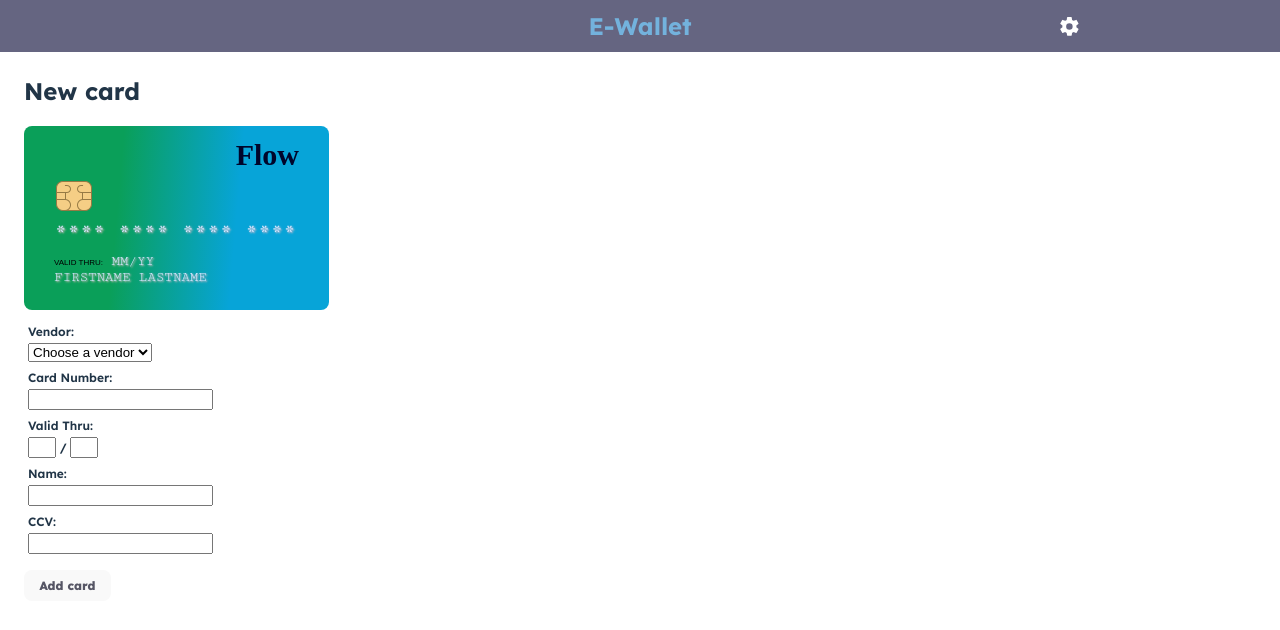
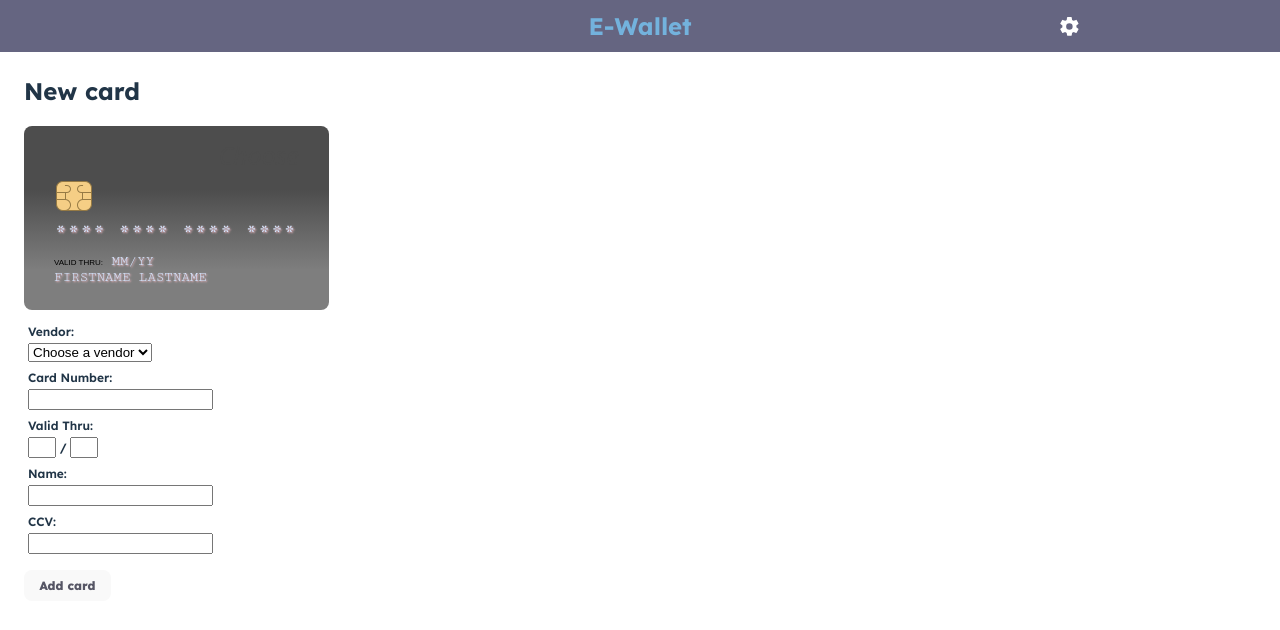
Before and after one commit to sirisab/E-Wallet, a React (Vite) app: page /addcard in a window 1280 px wide. Shown: the top 630 px of the page. Built offline with nearby package versions, Linux system fonts and the light colour scheme; a web font is replaced by a local one.

Commit message:
fixes card style bug

```diff
--- a/src/components/CardForm.jsx
+++ b/src/components/CardForm.jsx
@@ -31,7 +31,7 @@ function CardForm({ initialCardData, onSubmit }) {
       {/* Preview of card */}
       <Card
         cardHolder={cardData?.cardHolder.toUpperCase() || 'FIRSTNAME LASTNAME'}
-        vendor={cardData?.vendor || 'Flow'}
+        vendor={cardData?.vendor || 'Choose'}
         cardNumber={cardData?.cardNumber || '**** **** **** ****'}
         validThruMonth={
           cardData?.validThruMonth
--- a/src/features/card/Card.module.css
+++ b/src/features/card/Card.module.css
@@ -60,9 +60,9 @@
 
 .Gorigori {
   background: repeating-linear-gradient(
-    10deg,
+    0deg,
     #d80707,
-    #d80707 100gpx,
+    #d80707 100px,
     #edb3ff 62px,
     #edb3ff 640px
   );
@@ -72,7 +72,7 @@
     font-size: 30px;
     font-weight: 400;
     font-style: normal;
-    color: rgb(255, 128, 0);
+    color: #d80707;
   }
 }
 
@@ -113,9 +113,15 @@
 }
 
 .Choose {
-  background-color: gray;
+  background: repeating-linear-gradient(
+    0deg,
+    #7e7e7e,
+    #7e7e7e 40px,
+    #4d4d4d 120px,
+    #4d4d4d 250px
+  );
   text-shadow: none;
   .vendor {
-    color: gray;
+    color: #4d4d4d;
   }
 }
```
